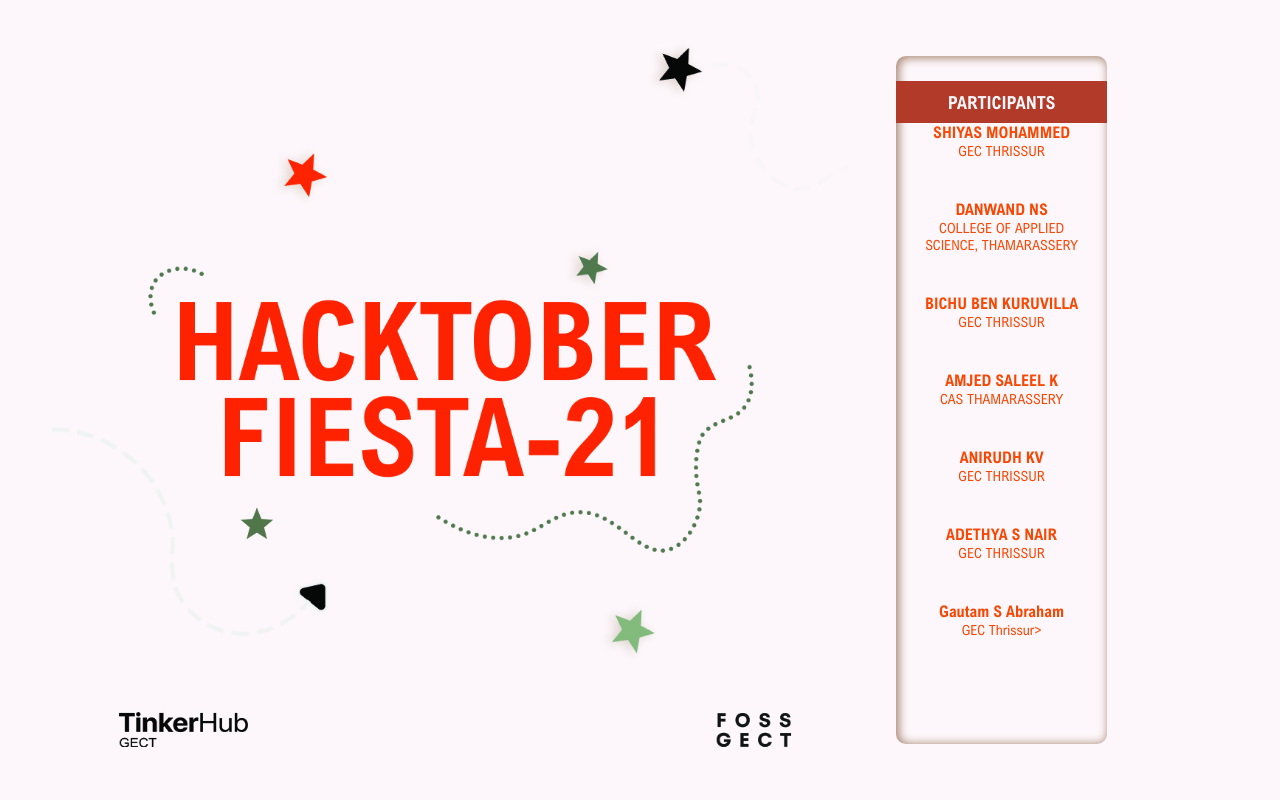
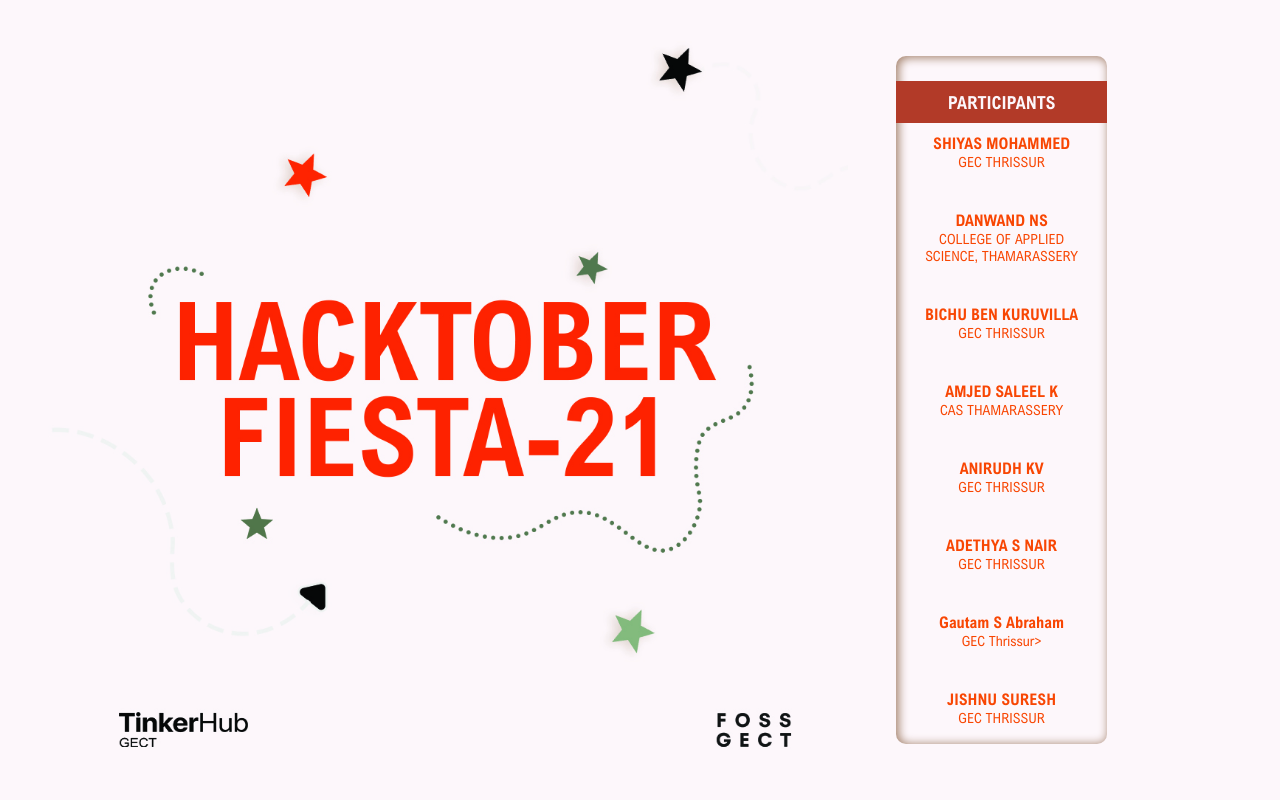
Before and after one commit to fossgect/HACKTOBER-FIESTA21, a Flask app: page / in a window 1280 px wide. Run offline with Flask 2, Linux system fonts and the light colour scheme.

Commit message:
added name and colleg to name list file

```diff
--- a/templates/&namelist.html
+++ b/templates/&namelist.html
@@ -45,5 +45,16 @@
                 <div class="college">GEC Thrissur></div>
             </div>
         </a>
+        <a class="participant" href="/jishnu">
+            <div>
+                <div class="name">
+                    JISHNU SURESH
+                </div>
+                <div class="college">
+                    GEC THRISSUR
+                </div>
+            </div>
+        </a>
+
     </body>
 </html>
```
